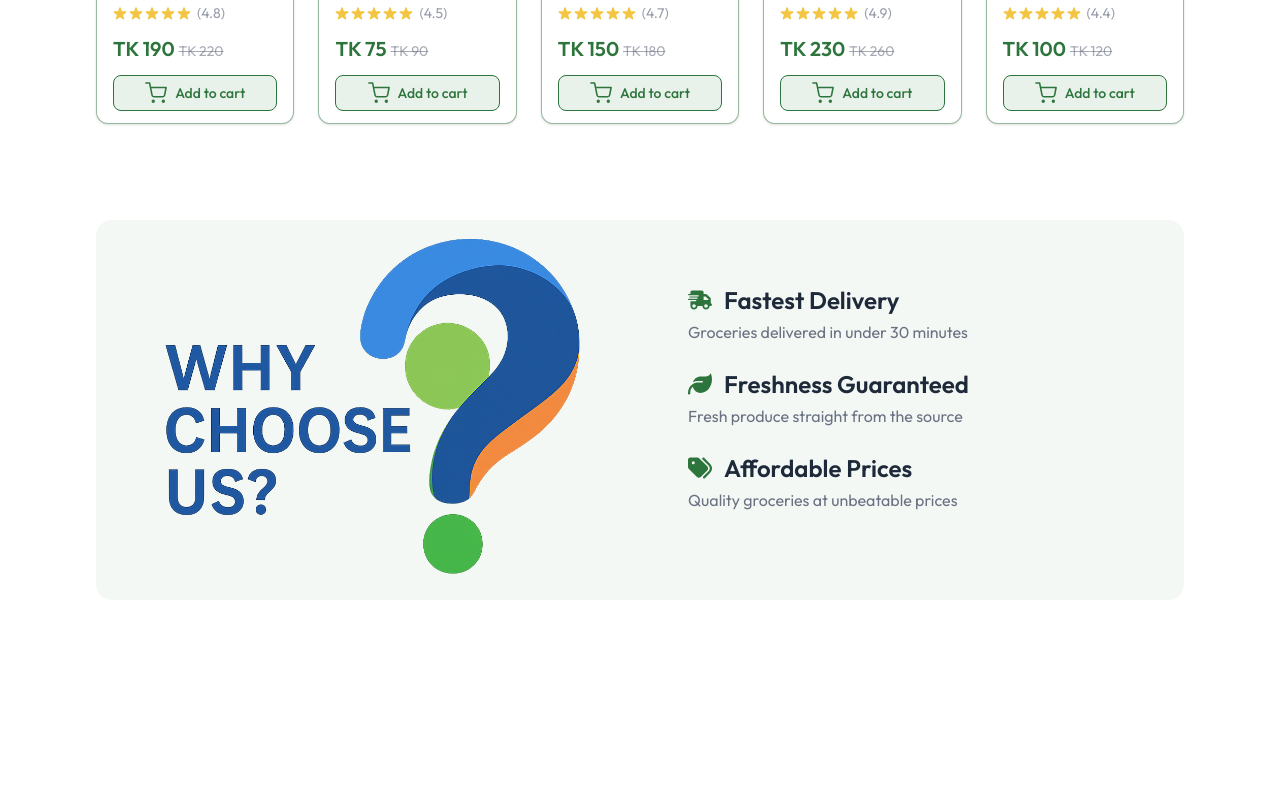
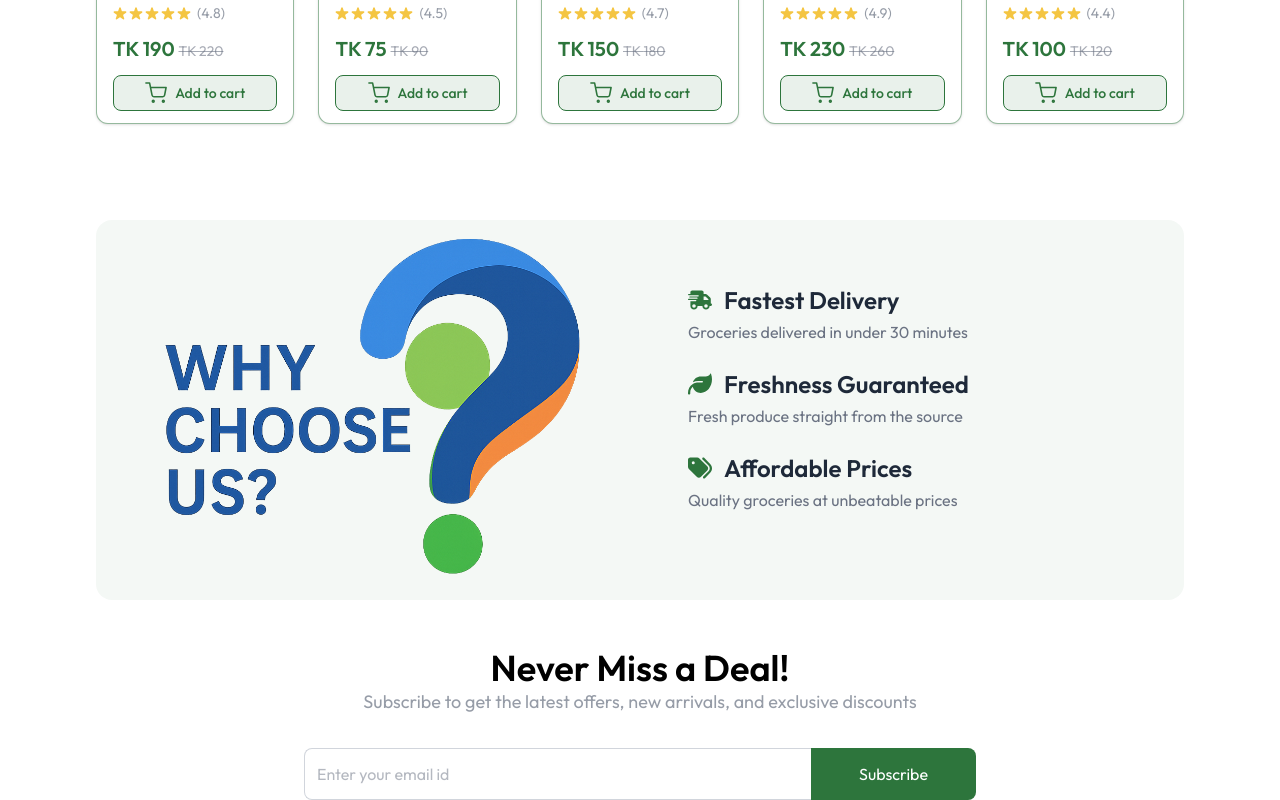
Before and after one commit to tahmina-nishu/Home-Harvest---An-Online-Grocery-Shop, a React (Vite) app in the folder client/: page / in a window 1280 px wide. Shown: the part 1334-2134 px from the top of the page. Before the commit the page ends 1934 px from the top, so only its background shows below. Built offline with nearby package versions, Linux system fonts and the light colour scheme.

Commit message:
added newsletter section

```diff
--- /dev/null
+++ b/client/src/components/NewsLetter.jsx
@@ -0,0 +1,36 @@
+import React from 'react'
+
+const NewsLetter = () => {
+    return (
+        <div className='mt-12 flex flex-col items-center text-center justify-center'>
+
+            <h1 className="md:text-4xl text-2xl font-semibold">
+                Never Miss a Deal!
+            </h1>
+
+            <p className="md:text-lg text-gray-500/70 pb-8">
+                Subscribe to get the latest offers, new arrivals, and exclusive discounts
+            </p>
+
+            <form className="flex items-center justify-between max-w-2xl w-full md:h-13 h-12">
+
+                <input
+                    className="border border-gray-300 rounded-lg h-full border-r-0 outline-none w-full rounded-r-none px-3 text-gray-500"
+                    type="text"
+                    placeholder="Enter your email id"
+                    required
+                />
+
+                <button
+                    type="submit"
+                    className="md:px-12 px-8 h-full text-white bg-primary hover:bg-primary-dull transition-all cursor-pointer rounded-lg rounded-l-none"
+                >
+                    Subscribe
+                </button>
+
+            </form>
+        </div>
+    )
+}
+
+export default NewsLetter
--- a/client/src/pages/Home.jsx
+++ b/client/src/pages/Home.jsx
@@ -3,6 +3,7 @@
 import Categories from '../components/Categories'
 import BestSeller from '../components/BestSeller'
 import BannerBottom from '../components/BannerBottom'
+import NewsLetter from '../components/NewsLetter'
 
 const Home = () => {
     return (
@@ -11,6 +12,7 @@
             <Categories></Categories>
             <BestSeller></BestSeller>
             <BannerBottom></BannerBottom>
+            <NewsLetter></NewsLetter>
         </div>
     )
 }
```
